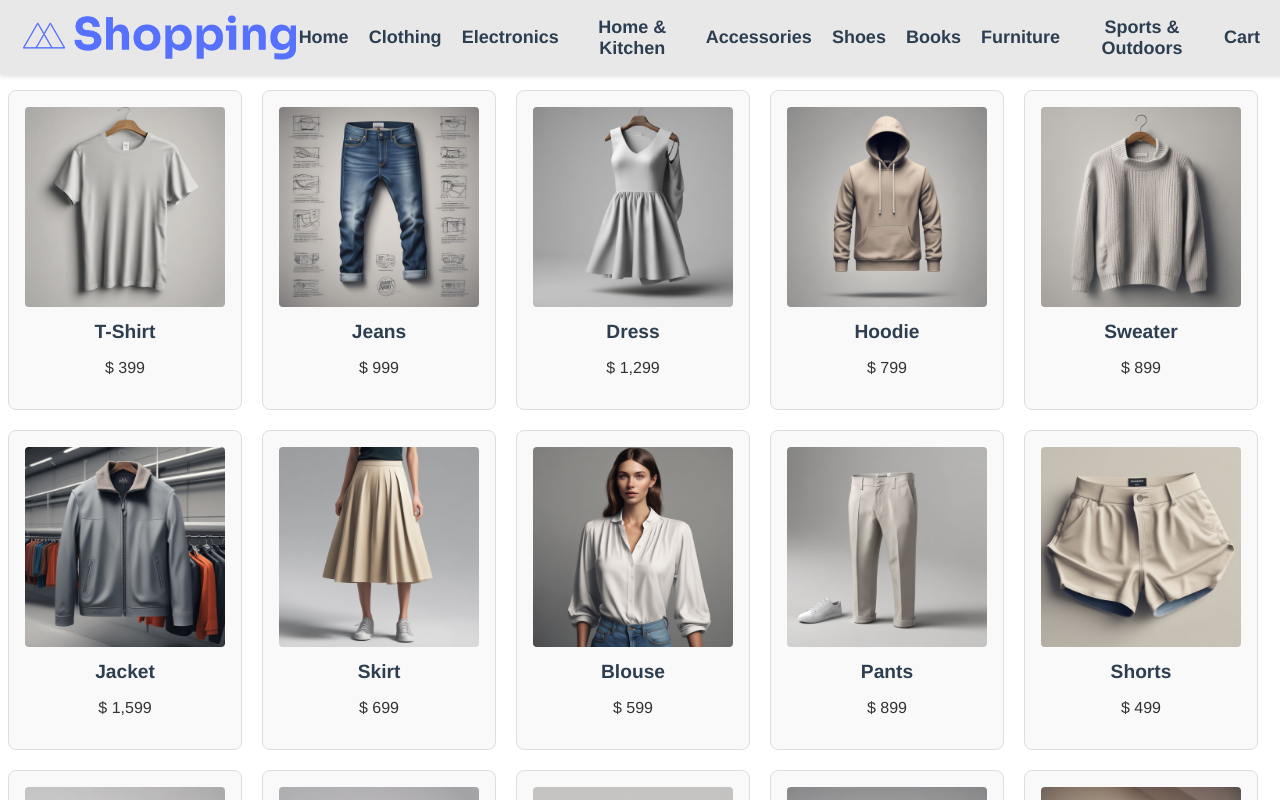
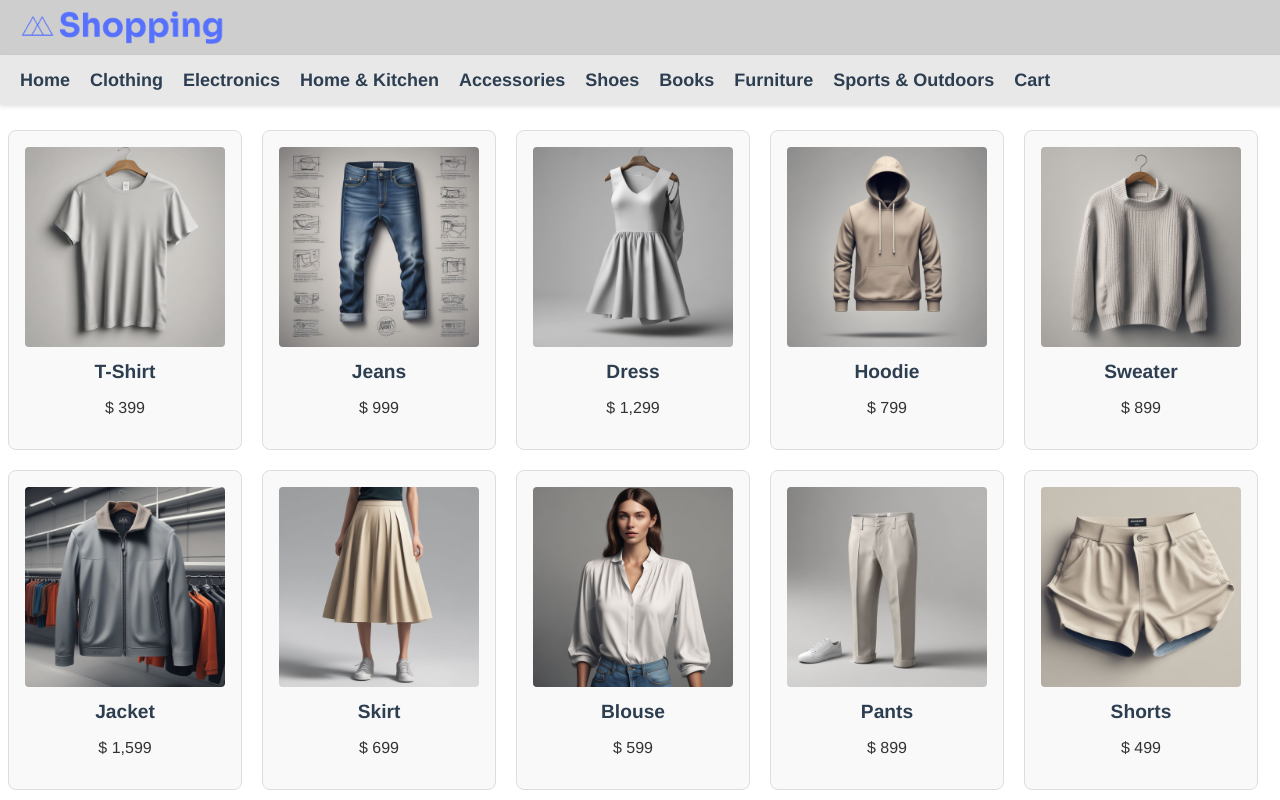
Before and after one commit to wulukewu/shopping-site, a Vue app: page /shopping-site/ in a window 1280 px wide. Shown: the top 800 px of the page. Built offline with nearby package versions, Linux system fonts and the light colour scheme.

Commit message:
feat: seperate navbar

```diff
--- a/src/App.vue
+++ b/src/App.vue
@@ -93,6 +93,6 @@ export default {
 }
 
 .content {
-  margin-top: 90px;
+  margin-top: 130px;
 }
 </style>
--- a/src/components/navbar/NavbarList.vue
+++ b/src/components/navbar/NavbarList.vue
@@ -1,5 +1,5 @@
 <template>
-  <div class="navbar">
+  <div class="nav-belt">
     <div class="logo">
       <router-link to="/">
         <img
@@ -8,6 +8,8 @@
         />
       </router-link>
     </div>
+  </div>
+  <div class="nav-main">
     <div class="nav-links">
       <ul>
         <router-link to="/">Home</router-link>
@@ -36,35 +38,45 @@ export default {
 </script>
 
 <style scoped>
-.navbar {
+.nav-main,
+.nav-belt {
   position: fixed;
-  top: 0;
   left: 0;
   width: 100%;
   display: flex;
   padding: 0 20px;
   justify-content: space-between;
   align-items: center;
-  background-color: #e8e8e8;
-  height: 75px;
   box-shadow: 0 2px 4px rgba(0, 0, 0, 0.1);
   z-index: 1000;
 }
 
-.navbar .logo {
+.nav-belt {
+  top: 0;
+  height: 55px;
+  background-color: #cecece;
+}
+
+.nav-main {
+  top: 55px;
+  height: 50px;
+  background-color: #e8e8e8;
+}
+
+.nav-belt .logo {
   display: flex;
   justify-content: center;
   align-items: center;
   height: 100%;
 }
 
-.navbar .logo a {
+.nav-belt .logo a {
   display: flex;
   align-items: center;
   height: 100%;
 }
 
-.navbar .logo img {
+.nav-belt .logo img {
   height: 60%;
   width: auto;
   object-fit: contain;
```
